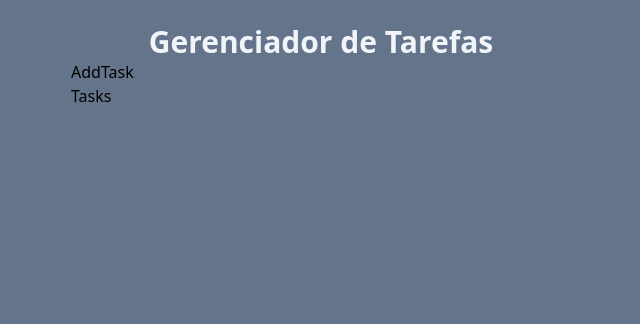
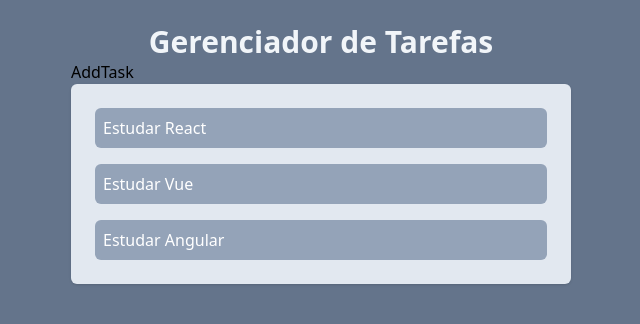
Before and after one commit to Rubenslourenco/manager-task-list, a React (Vite) app: page / in a window 1280 px wide. Shown: the top 324 px of the page, without its empty margins (319-959 px from the left). Built offline with nearby package versions, Linux system fonts and the light colour scheme.

Commit message:
feat: renderizando lista componente Tasks

```diff
--- a/src/App.jsx
+++ b/src/App.jsx
@@ -1,14 +1,37 @@
+import { useState } from "react";
+
 import AddTask from "./components/AddTask";
 import Tasks from "./components/Tasks";
 
 const App = () => {
+      const [tasks, setTasks] = useState([
+        {
+          id: 1,
+          title: 'Estudar React',
+          description: 'Estudar React com Vite',
+          isCompleted: false
+        },
+        {
+          id: 2,
+          title: 'Estudar Vue',
+          description: 'Estudar Vue com Vite',
+          isCompleted: false
+        },
+        {
+          id: 3,
+          title: 'Estudar Angular',
+          description: 'Estudar Angular com Vite',
+          isCompleted: false
+        }
+      ]);
+
   return (
     <div className="w-screen h-screen bg-slate-500 flex justify-center p-6">
         <div className="w-[500px]">
 
         <h1 className="text-3xl text-slate-100 font-bold text-center">Gerenciador de Tarefas</h1>
         <AddTask />
-        <Tasks />
+        <Tasks tasks={tasks} />
        </div>
       </div>
     );
--- a/src/components/Tasks.jsx
+++ b/src/components/Tasks.jsx
@@ -1,9 +1,13 @@
-const Tasks = () => {
+const Tasks = (prop) => {
+
+
     return (
-    <div>
-       <h1>Tasks</h1>
-    </div>
+    <ul className="space-y-4 p-6 bg-slate-200 rounded-md shadow">
+      {prop.tasks.map((task) => (
+        <li key={task.id} className="bg-slate-400 text-white p-2 rounded-md">{task.title}</li>
+      ))}
+
+    </ul>
     )
 }
-
-export default Tasks;
+ export default Tasks;
```
